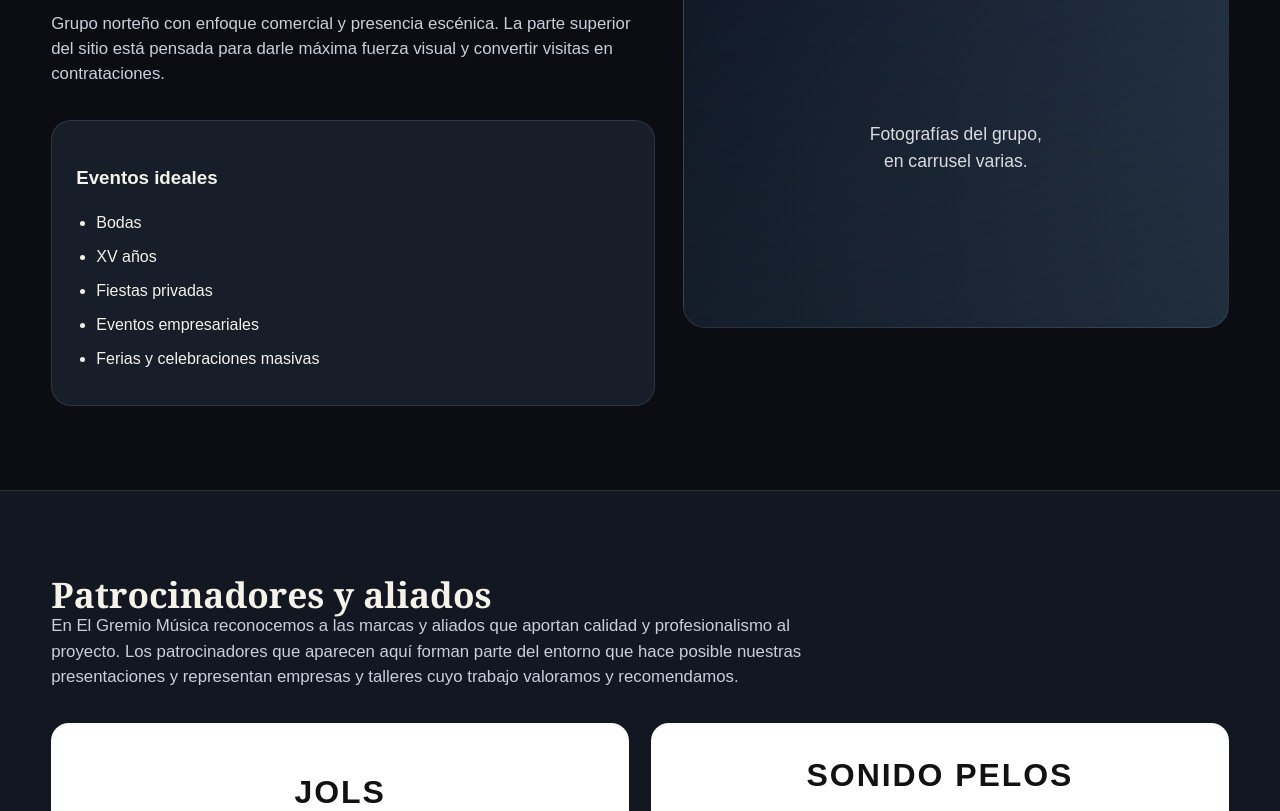
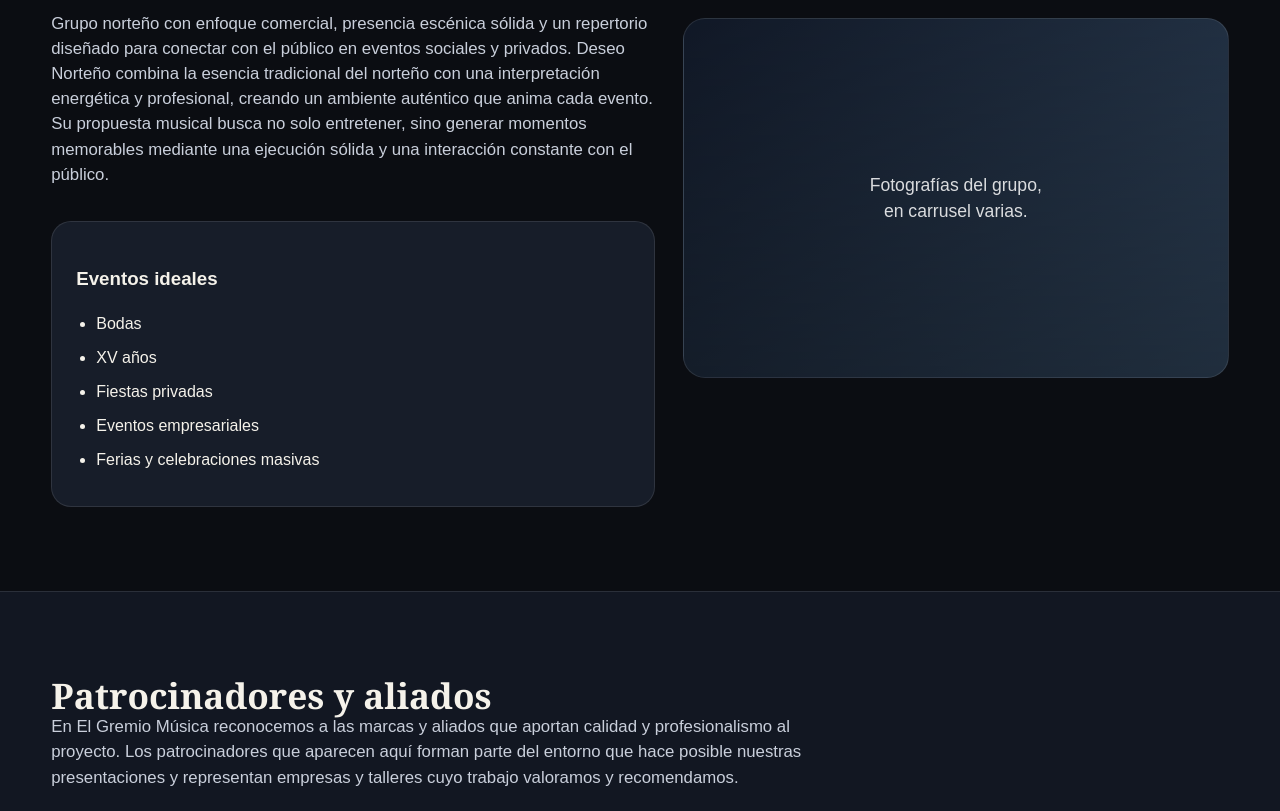
Before and after one commit to Leo-Escobar/elgremiomusica-site, a plain HTML site: page index.html in a window 1280 px wide. Shown: the part 1059-1870 px from the top of the page. Drawn offline with Linux system fonts and the light colour scheme.

Commit message:
Actualizar descripción comercial de Deseo Norteño en index.html

```diff
--- a/index.html
+++ b/index.html
@@ -400,8 +400,7 @@
 </div>      </div>
 
       <p class="section-intro">
-        Grupo norteño con enfoque comercial y presencia escénica. La parte superior del sitio está pensada para darle
-        máxima fuerza visual y convertir visitas en contrataciones.
+        Grupo norteño con enfoque comercial, presencia escénica sólida y un repertorio diseñado para conectar con el público en eventos sociales y privados. Deseo Norteño combina la esencia tradicional del norteño con una interpretación energética y profesional, creando un ambiente auténtico que anima cada evento. Su propuesta musical busca no solo entretener, sino generar momentos memorables mediante una ejecución sólida y una interacción constante con el público.
       </p>
 
       <div class="card">
```
